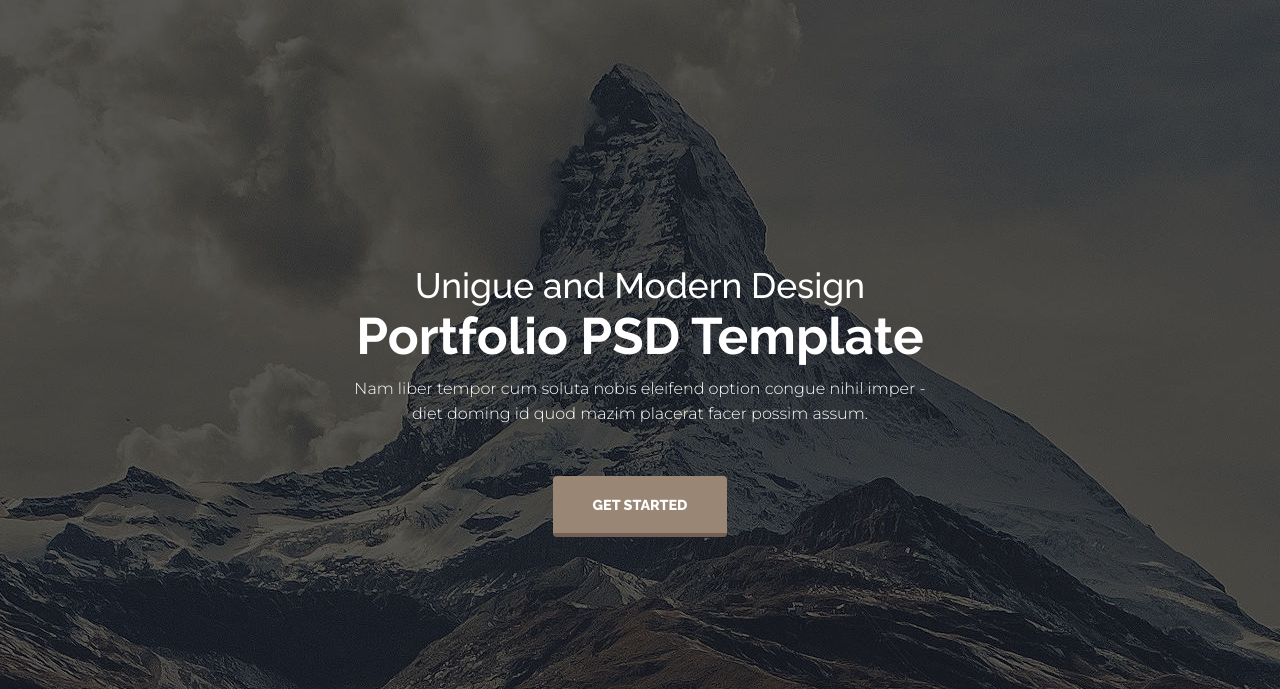
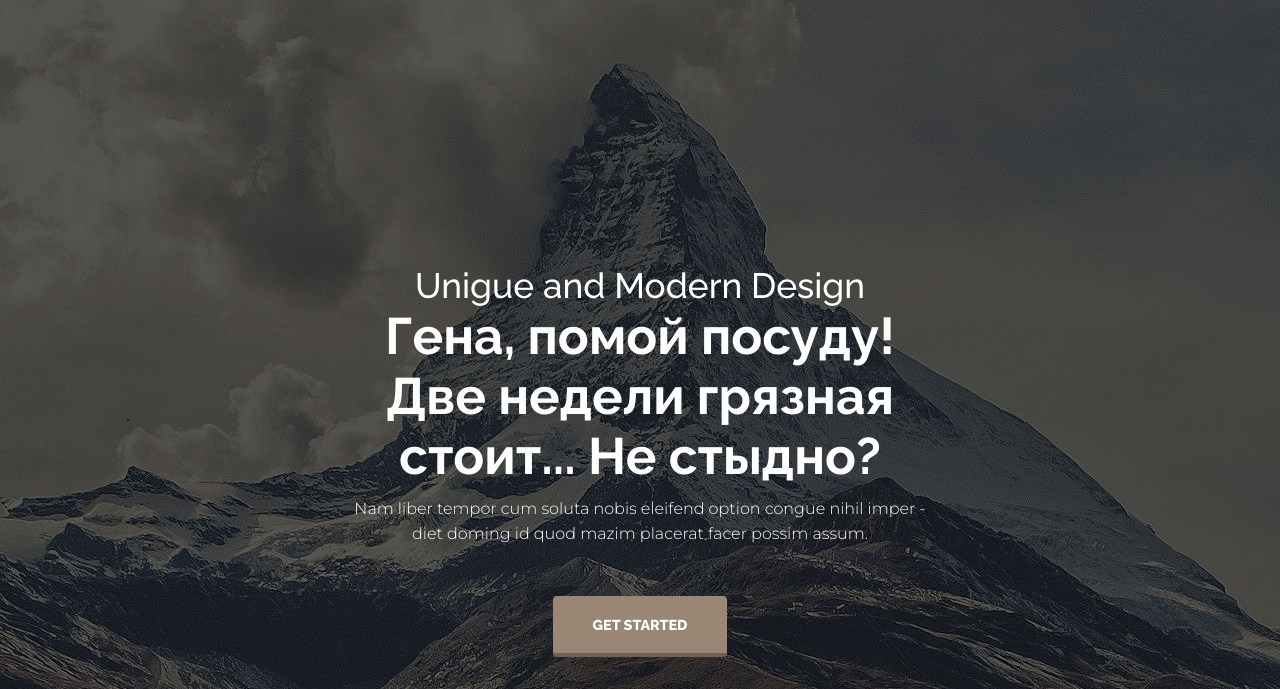
Before and after one commit to Gervenel/Gervenel.github.io, a plain HTML site: page index.html in a window 1280 px wide. Shown: the part 111-800 px from the top of the page. Drawn offline with Linux system fonts and the light colour scheme.

Commit message:
Update index.html

```diff
--- a/index.html
+++ b/index.html
@@ -40,7 +40,7 @@
 			<section>
 				<div class= "slider">
 					<h2>Unigue and Modern Design</h2>
-					<h1>Portfolio PSD Template</h1>
+					<h1>Гена, помой посуду! Две недели грязная стоит... Не стыдно?</h1>
 					<p>Nam liber tempor cum soluta nobis eleifend option congue nihil imper - diet doming id quod mazim placerat facer possim assum.</p>
 					<button>GET STARTED</button>
 				</div>
```
